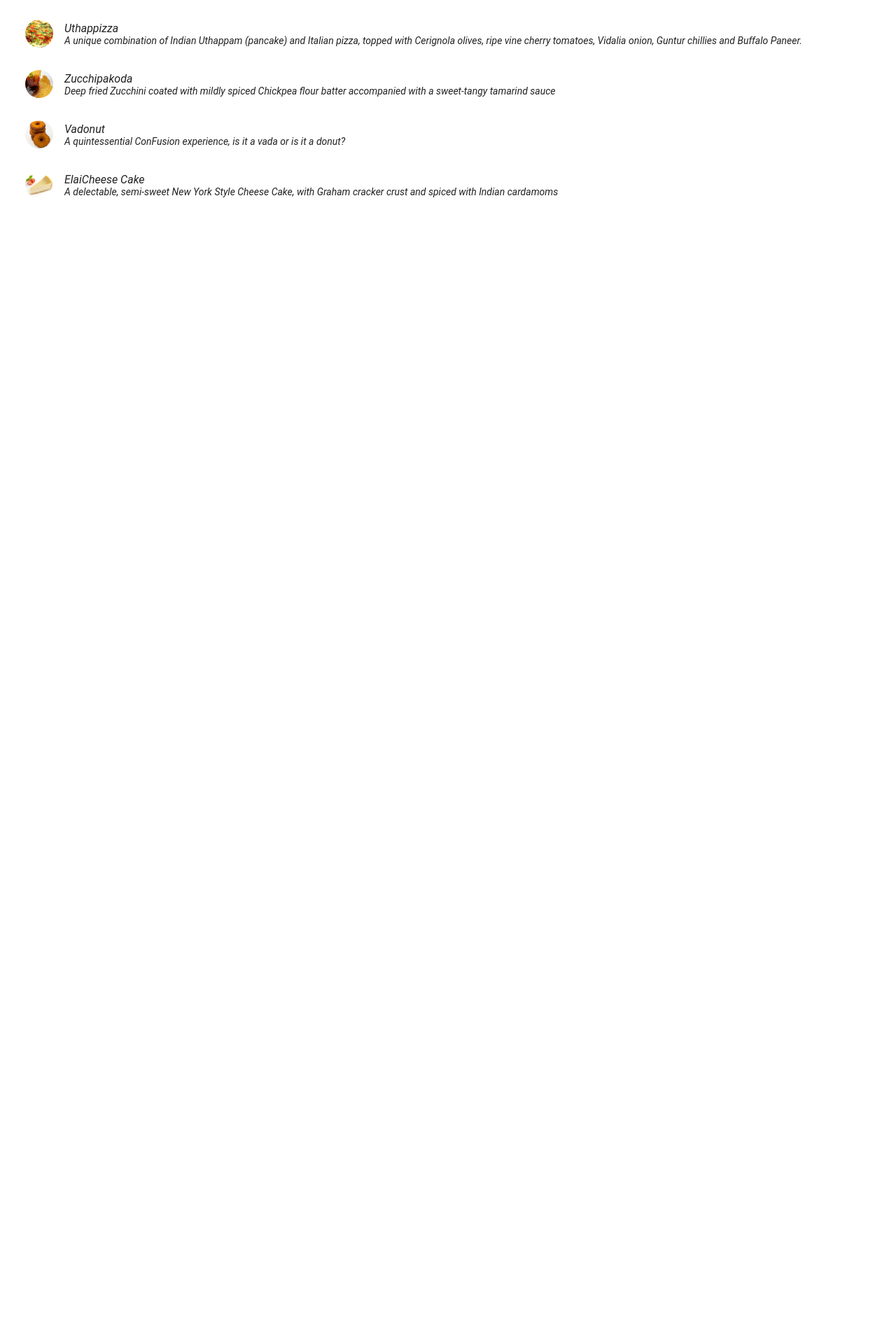
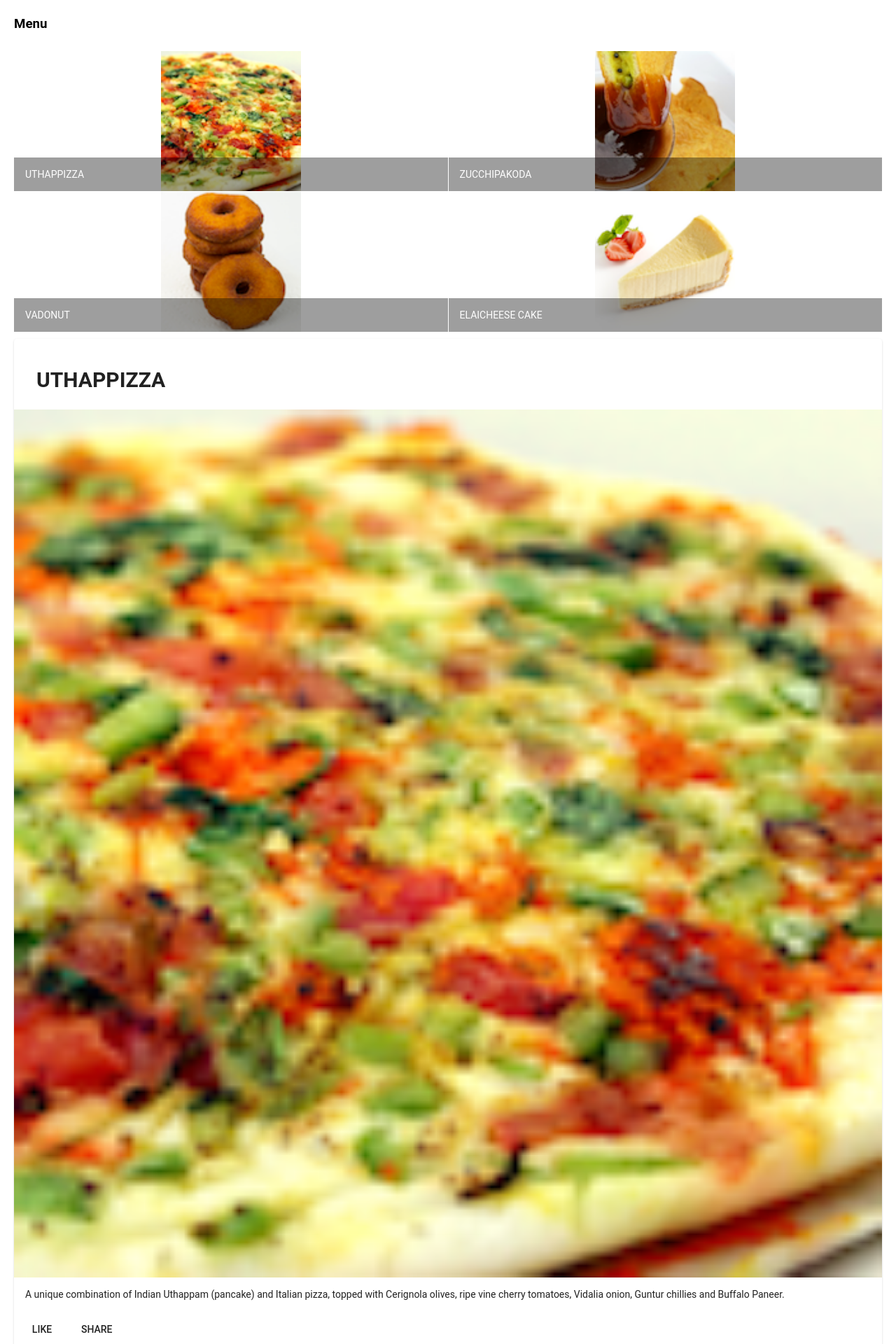
Before and after one commit to sanketshinde0707/Confusion, an Angular app: page / in a window 1280 px wide. Shown: the part 80-2000 px from the top of the page at 70% size. Before the commit the page ends 800 px from the top, so only its background shows below. Built offline with nearby package versions, Linux system fonts and the light colour scheme.

Commit message:
Components Part 2

```diff
--- a/src/app/menu/menu.component.html
+++ b/src/app/menu/menu.component.html
@@ -2,14 +2,39 @@
     fxLayout="column"
     fxLayoutGap="10px">
 
-    <mat-list fxFlex>
-        <mat-list-item *ngFor="let dish of dishes">
-            <img matListAvatar src="{{dish.image}}" alt="{{dish.name}}">
-            <h1 matLine> {{dish.name}} </h1>
-            <p matLine>
-                <span>{{dish.description}}</span>
-            </p>
-        </mat-list-item>
-    </mat-list>
+    <div fxFlex>
+        <div>
+            <h3>Menu</h3>
+        </div>
+    </div>
+
+    <div fxFlex>
+        <mat-grid-list cols="2" rowHeight="200px">
+            <mat-grid-tile *ngFor="let dish of dishes">
+                <img height="200px" src="{{dish.image}}" alt="{{dish.name}}">
+                <mat-grid-tile-footer>
+                    <h1 matLine> {{dish.name | uppercase}} </h1>
+                </mat-grid-tile-footer>
+            </mat-grid-tile>
+        </mat-grid-list>
+    </div>
+
+    <div fxFlex *ngIf="selectedDish">
+        <mat-card>
+            <mat-card-header>
+                <mat-card-title>
+                   <h2>{{ selectedDish.name | uppercase}}</h2>
+                </mat-card-title>
+            </mat-card-header>
+                <img mat-card-image src="{{selectedDish.image}}" alt="{{selectedDish.name}}">
+                <mat-card-content>
+                    <p>{{selectedDish.description}}</p>
+                </mat-card-content>
+                <mat-card-actions>
+                    <button mat-button>LIKE</button>
+                    <button mat-button>SHARE</button>
+                </mat-card-actions>
+        </mat-card>
+    </div>
 
 </div>
--- a/src/app/menu/menu.component.ts
+++ b/src/app/menu/menu.component.ts
@@ -1,15 +1,7 @@
 import { Component, OnInit } from '@angular/core';
 import { Dish } from '../shared/dish';
 
-@Component({
-  selector: 'app-menu',
-  templateUrl: './menu.component.html',
-  styleUrls: ['./menu.component.scss']
-})
-export class MenuComponent implements OnInit {
-
-  dishes: Dish[] = [
-    {
+const DISHES: Dish[] = [{
   id: '0',
   name: 'Uthappizza',
   image: '/assets/images/uthappizza.png',
@@ -49,9 +41,18 @@
   label: '',
   price: '2.99',
   description: 'A delectable, semi-sweet New York Style Cheese Cake, with Graham cracker crust and spiced with Indian cardamoms'
-    },
-  ]
+},]
 
+@Component({
+  selector: 'app-menu',
+  templateUrl: './menu.component.html',
+  styleUrls: ['./menu.component.scss']
+})
+export class MenuComponent implements OnInit {
+
+  dishes = DISHES;
+
+  selectedDish = DISHES[0];
 
   constructor() { }
 
--- a/src/styles.scss
+++ b/src/styles.scss
@@ -12,7 +12,7 @@
 
 .container {
     margin:20px;
-    font-style: italic;
+    font-style: sans-serif;
     display: flex;
 
 }
```
Also changed, not shown: src/app/app.module.ts (+7 -1 lines). Lines whose indentation alone changed are shown as unchanged.
